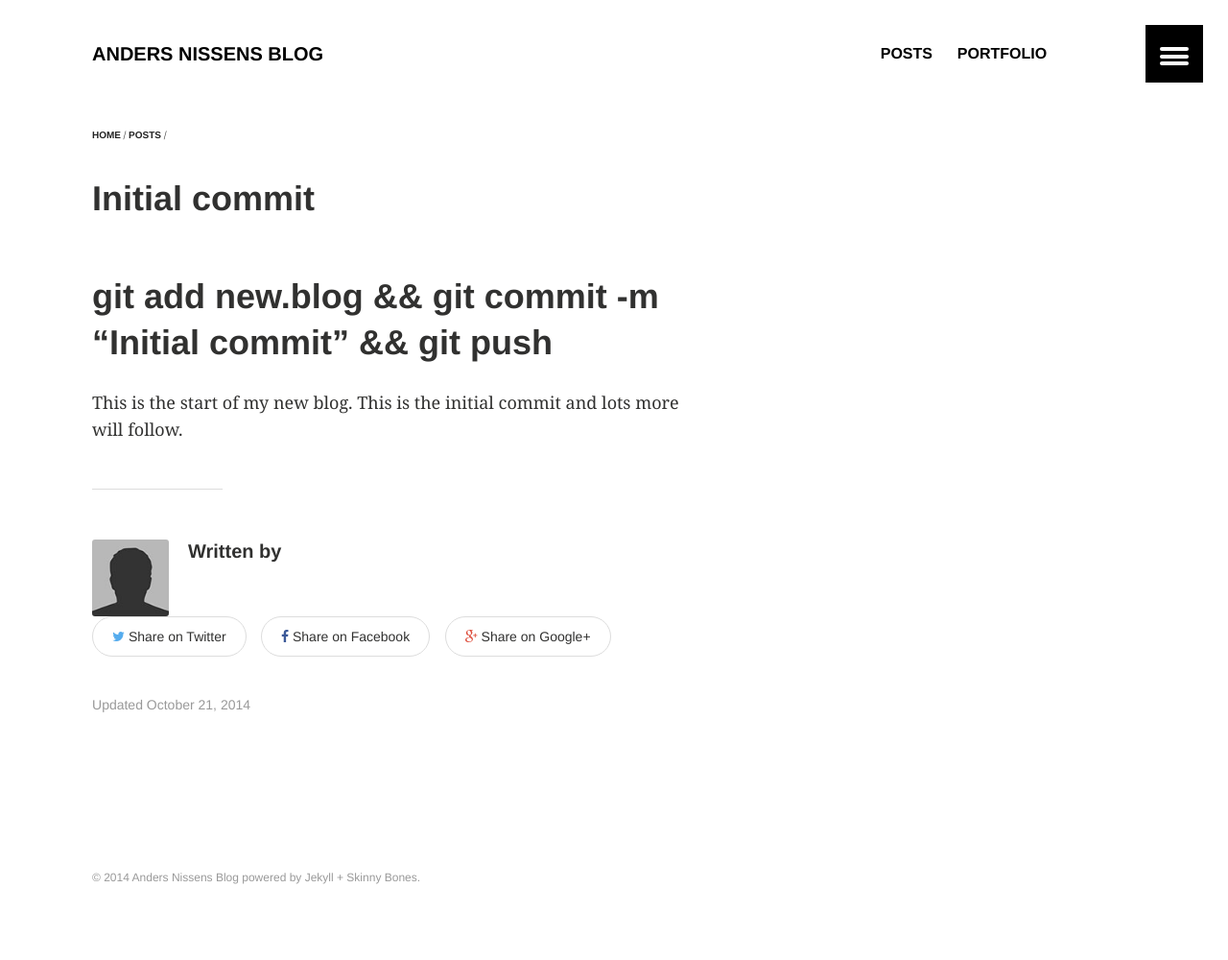
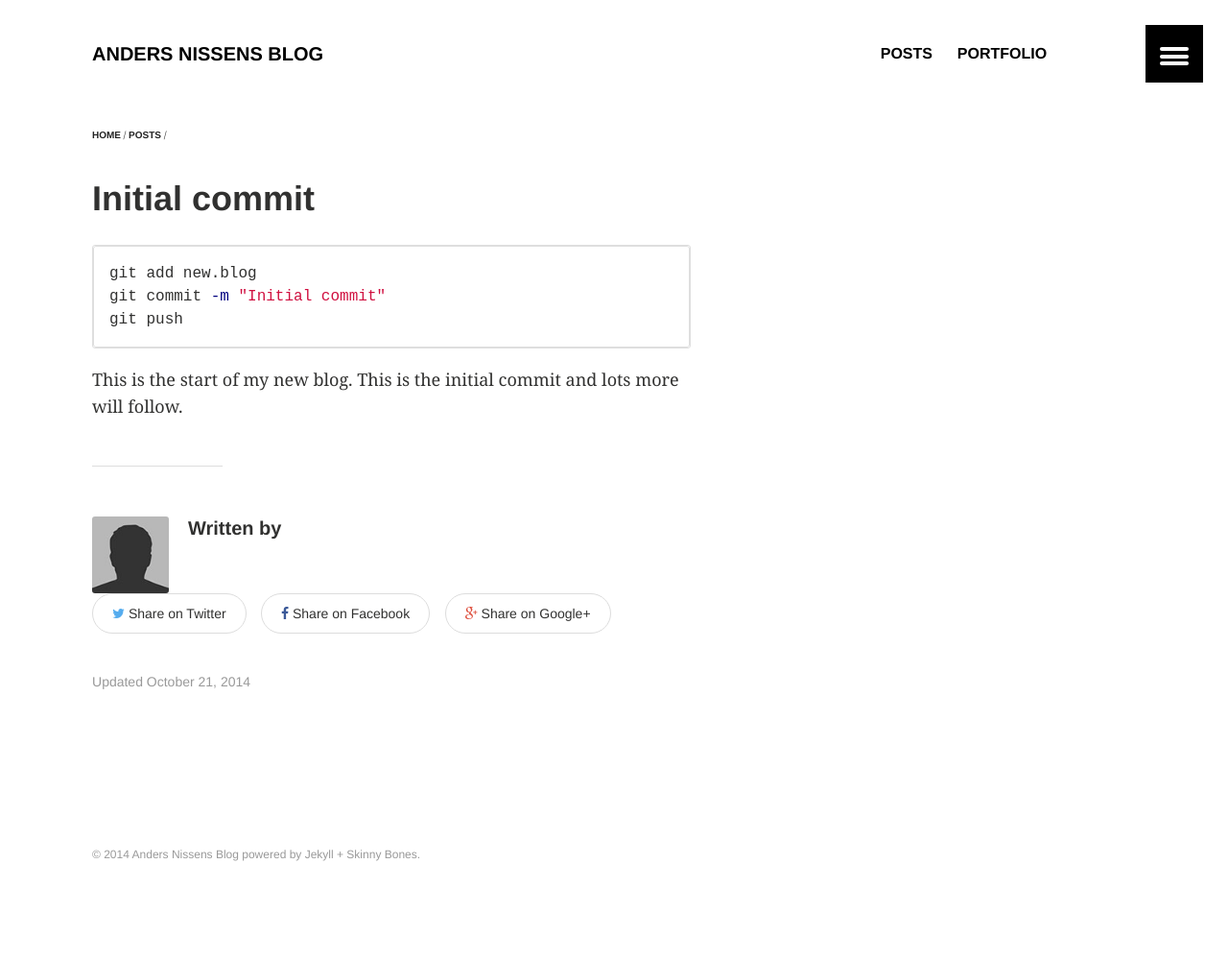
Before and after one commit to anissen/newblog, a Jekyll site: the page built from _posts/posts/2014-10-21-initial-commit.md, in a window 1280 px wide. Shown: the whole page at 96% size. Built offline with Jekyll 4.4.1, drawn with Linux system fonts in a browser that asks for light colours; after the commit the page ends 976 px from its top, so only the background shows below that.

Commit message:
Misc. updates

````diff
--- a/_posts/posts/2014-10-21-initial-commit.md
+++ b/_posts/posts/2014-10-21-initial-commit.md
@@ -12,6 +12,10 @@ image:
 date: 2014-10-21T22:31:23+02:00
 ---
 
-# git add new.blog && git commit -m "Initial commit" && git push
+```shell
+git add new.blog
+git commit -m "Initial commit"
+git push
+```
 
 This is the start of my new blog. This is the initial commit and lots more will follow.
````
Also changed, not shown: _posts/portfolio/2014-10-21-portfolio-test.md (+4 -1 lines), about/index.md (added, +14 -0 lines), posts/index.md (added, +18 -0 lines).
